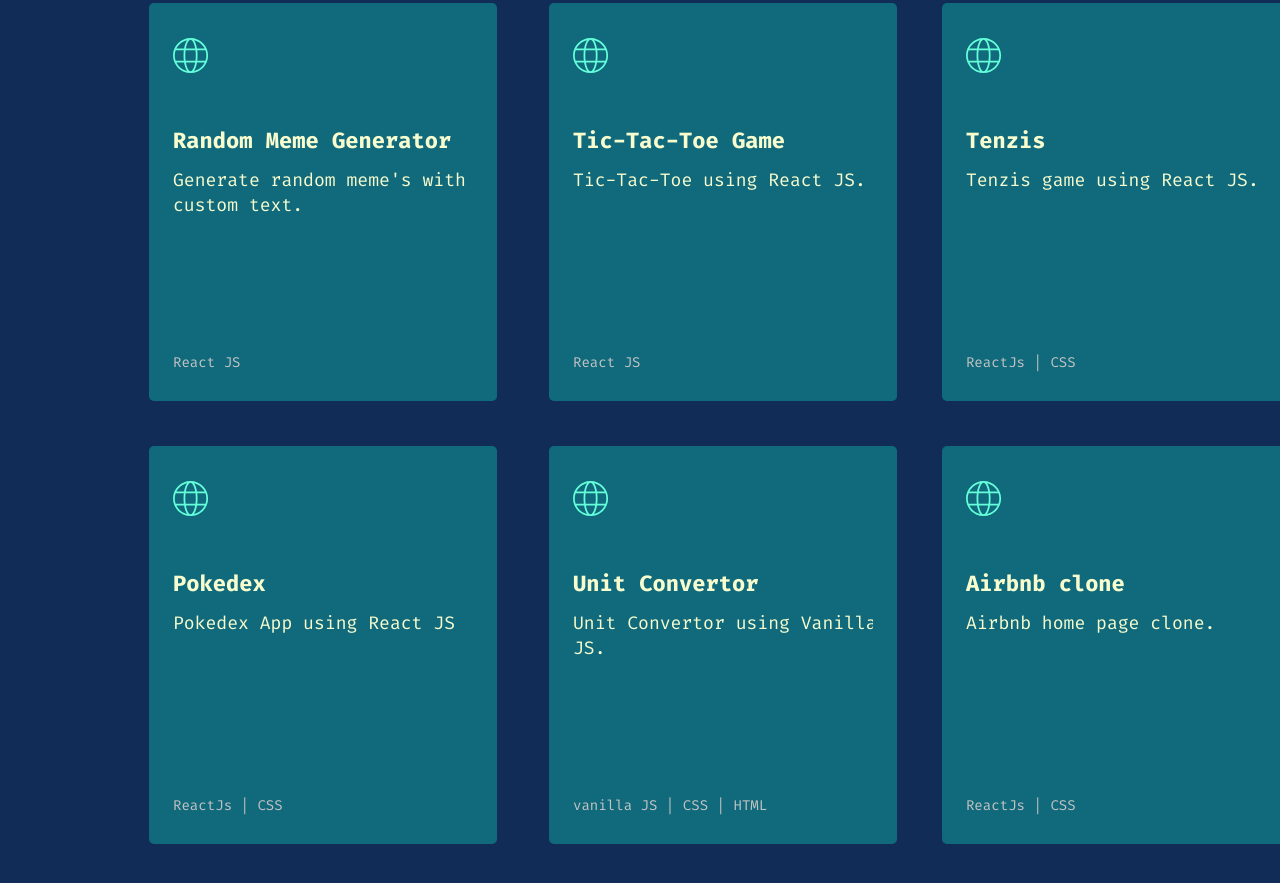
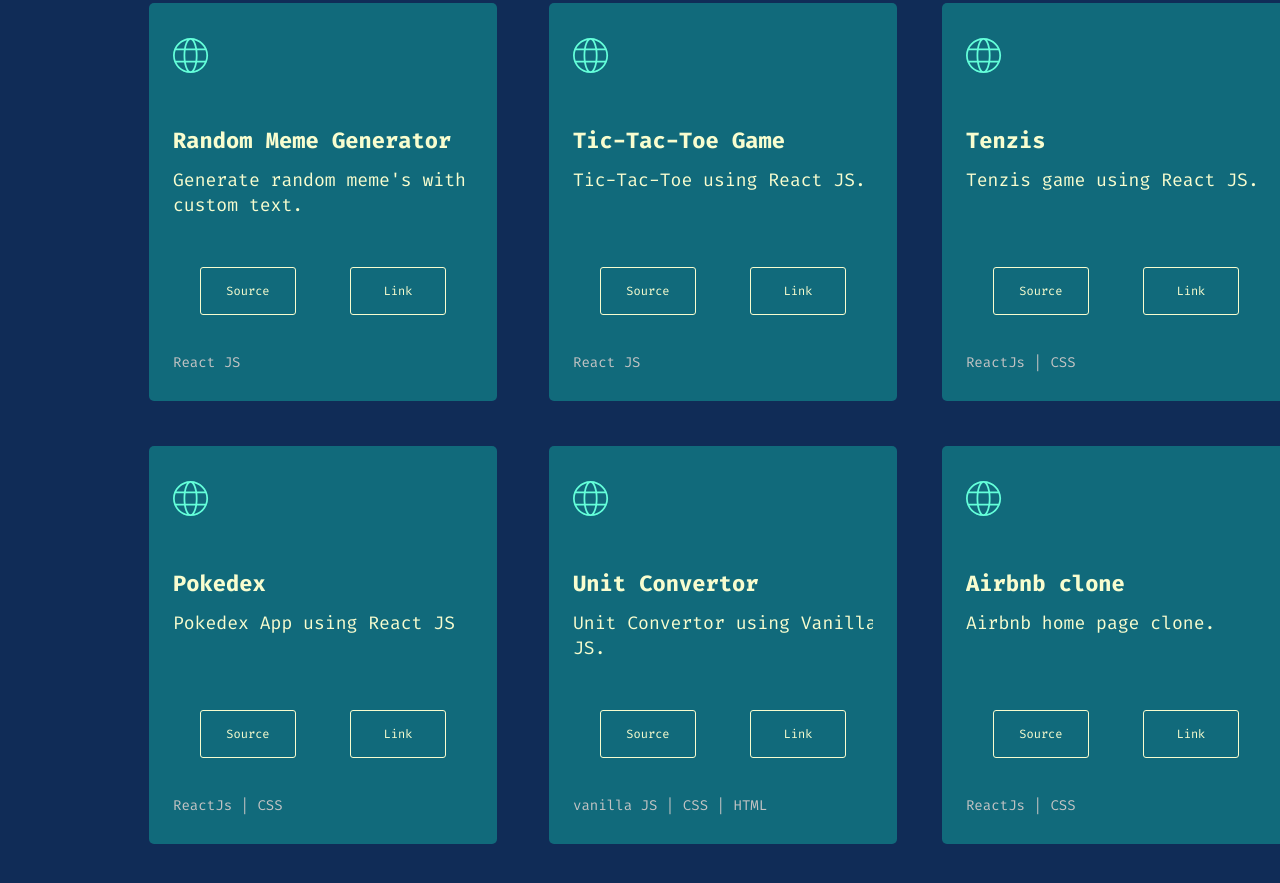
Before and after one commit to omkar-deshmukh1804/neoG-Camp-markFour, a website built with Vite: page index.html in a window 1280 px wide. Shown: the part 2915-3798 px from the top of the page. Built offline with nearby package versions, Linux system fonts and the light colour scheme.

Commit message:
links added

```diff
--- a/index.css
+++ b/index.css
@@ -1,7 +1,5 @@
 html{
   scroll-behavior: smooth;
-
-
 }
 
 a {
@@ -17,6 +15,40 @@ a:hover {
 .experience-nav,
 .projects-nav,
 .contact-nav :hover{
+  cursor: pointer;
+}
+
+.source-url-btn-container{
+  display: flex;
+  width: 100%;
+  justify-content: space-around;
+  position: absolute;
+  top: 15rem;
+  margin: auto
+}
+
+.source-btn, .site-btn{
+  height: 3rem;
+  width: 6rem;
+  color: var(--color-lightsteelblue-200);
+  background: none;
+  border: 1px solid var(--color-lightsteelblue-200);
+  font-size: var(--font-size-xs);
+  font-family: var(--font-fira-code);
+  font-weight: 100;
+  border-radius: 3px;
+  -webkit-border-radius: 3px;
+  -moz-border-radius: 3px;
+  -ms-border-radius: 3px;
+  -o-border-radius: 3px;
+}
+
+.source-btn:hover
+{
+  cursor: pointer;
+}
+.site-btn:hover
+{
   cursor: pointer;
 }
 
--- a/index.html
+++ b/index.html
@@ -180,6 +180,10 @@
                 <a href="https://heroic-parfait-9e339e.netlify.app/" target="_blank">Generate random meme's with custom text.</a>
               </div>
               <b class="figma-community-profile"><a href="https://heroic-parfait-9e339e.netlify.app/" target="_blank">Random Meme Generator</b></a>
+              <div class="source-url-btn-container">
+                <button class="source-btn"><a href="https://heroic-parfait-9e339e.netlify.app/" target="_blank">Source</a></button>
+                <button class="site-btn"><a href="https://heroic-parfait-9e339e.netlify.app/" target="_blank">Link</a></button>
+              </div>
               <img class="vector-icon" alt="" src="/vector.svg" />
               <div class="figma">React JS</div>
             </div>
@@ -191,8 +195,13 @@
                 <a href="https://startling-frangipane-b19f54.netlify.app/" target="_blank">Tic-Tac-Toe using React JS.</a>
               </div>
               <b class="figma-community-profile"><a href="https://startling-frangipane-b19f54.netlify.app/" target="_blank">Tic-Tac-Toe Game</b></a>
+
+              <div class="source-url-btn-container">
+                <button class="source-btn"><a href="https://github.com/omkar-deshmukh1804/tic-tac-toe-react" target="_blank">Source</a></button>
+                <button class="site-btn"><a href="https://startling-frangipane-b19f54.netlify.app/" target="_blank">Link</a></button>
+              </div>
+
               <img class="vector-icon" alt="" src="/vector.svg" />
-
               <div class="figma">React JS</div>
             </div>
           </div>
@@ -203,8 +212,13 @@
                 <a href="https://zesty-treacle-e740cd.netlify.app/" target="_blank">Tenzis game using React JS.</a>
               </div>
               <b class="figma-community-profile"><a href="https://zesty-treacle-e740cd.netlify.app/" target="_blank">Tenzis</a></b>
+
+              <div class="source-url-btn-container">
+                <button class="source-btn"><a href="https://zesty-treacle-e740cd.netlify.app/" target="_blank">Source</a></button>
+                <button class="site-btn"><a href="https://zesty-treacle-e740cd.netlify.app/" target="_blank">Link</a></button>
+              </div>
+
               <img class="vector-icon" alt="" src="/vector.svg" />
-
               <div class="figma">ReactJs | CSS </div>
             </div>
           </div>
@@ -215,8 +229,12 @@
                 <a href="https://imaginative-cucurucho-92138d.netlify.app/" target="_blank">Pokedex App using React JS</a>
               </div>
               <b class="figma-community-profile"><a href="https://imaginative-cucurucho-92138d.netlify.app/" target="_blank">Pokedex</b></a>
+              <div class="source-url-btn-container">
+                <button class="source-btn"><a href="https://github.com/omkar-deshmukh1804/pokemon-reactjs" target="_blank">Source</a></button>
+                <button class="site-btn"><a href="https://imaginative-cucurucho-92138d.netlify.app/" target="_blank">Link</a></button>
+              </div>
+
               <img class="vector-icon" alt="" src="/vector.svg" />
-
               <div class="figma">ReactJs | CSS </div>
             </div>
           </div>
@@ -227,8 +245,11 @@
                 <a href="https://superb-mermaid-9e1fd7.netlify.app/" target="_blank">Unit Convertor using Vanilla JS. </a>
               </div>
               <b class="figma-community-profile"><a href="https://superb-mermaid-9e1fd7.netlify.app/" target="_blank">Unit Convertor</a></b>
+              <div class="source-url-btn-container">
+                <button class="source-btn"><a href="https://github.com/omkar-deshmukh1804/unit-convertor-vanilla-js" target="_blank">Source</a></button>
+                <button class="site-btn"><a href="https://superb-mermaid-9e1fd7.netlify.app/" target="_blank">Link</a></button>
+              </div>
               <img class="vector-icon" alt="" src="/vector.svg" />
-
               <div class="figma">vanilla JS | CSS | HTML</div>
             </div>
           </div>
@@ -237,8 +258,11 @@
             <div class="this-is-my-figma-community-pro-parent">
               <div class="this-is-my"><a href="https://heroic-melba-0cf4fd.netlify.app/" target="_blank">Airbnb home page clone.</a></div>
               <b class="figma-community-profile"><a href="https://heroic-melba-0cf4fd.netlify.app/" target="_blank">Airbnb clone</a></b>
+              <div class="source-url-btn-container">
+                <button class="source-btn"><a href="https://heroic-melba-0cf4fd.netlify.app/" target="_blank">Source</a></button>
+                <button class="site-btn"><a href="https://heroic-melba-0cf4fd.netlify.app/" target="_blank">Link</a></button>
+              </div>
               <img class="vector-icon" alt="" src="/vector.svg" />
-
               <div class="figma">ReactJs | CSS</div>
             </div>
           </div>
```
